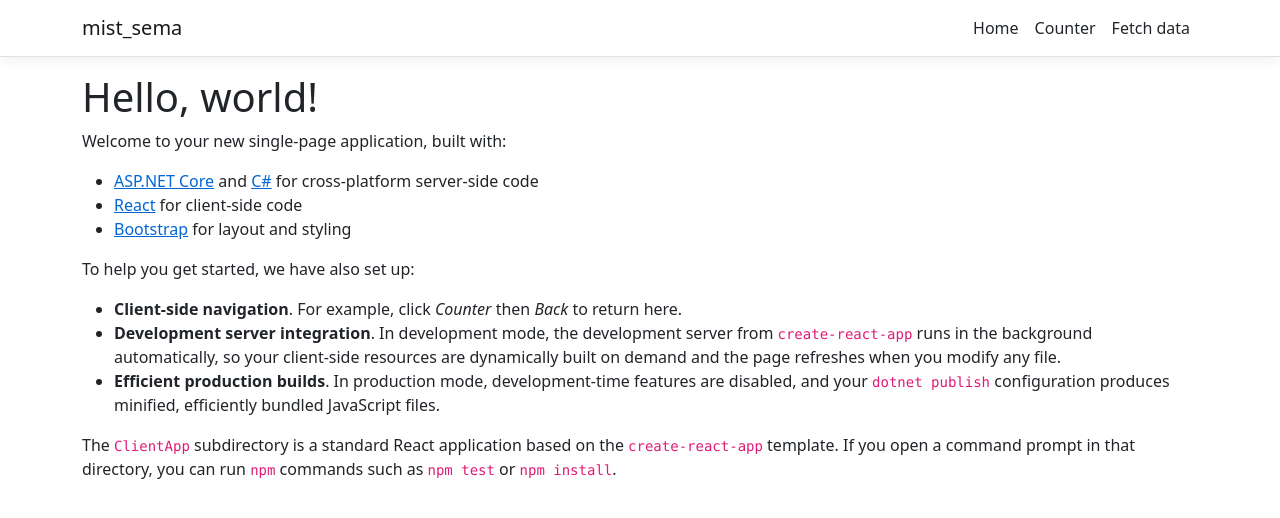
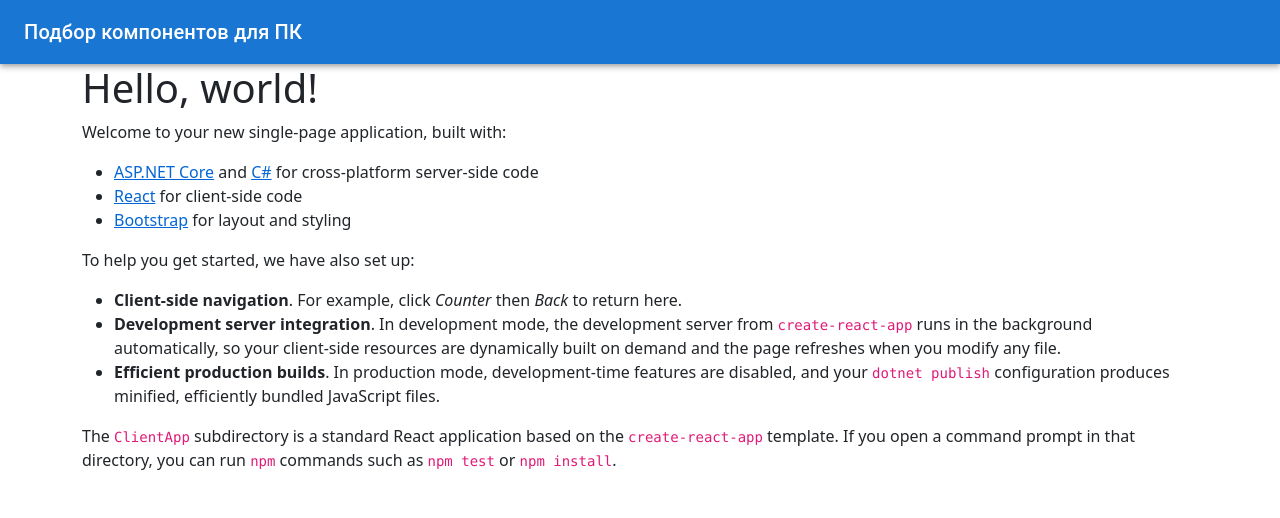
Before and after one commit to a-bezruchenko/mist_sema, a React (Create React App) app in the folder mist_sema/ClientApp/: page / in a window 1280 px wide. Shown: the top 518 px of the page. Built offline with nearby package versions, Linux system fonts and the light colour scheme.

Commit message:
Изменил toolbar на material ui

```diff
--- a/mist_sema/ClientApp/src/components/NavMenu.js
+++ b/mist_sema/ClientApp/src/components/NavMenu.js
@@ -1,7 +1,6 @@
 import React, { Component } from 'react';
-import { Collapse, Container, Navbar, NavbarBrand, NavbarToggler, NavItem, NavLink } from 'reactstrap';
-import { Link } from 'react-router-dom';
 import './NavMenu.css';
+import {AppBar, Toolbar, Typography} from "@mui/material";
 
 export class NavMenu extends Component {
   static displayName = NavMenu.name;
@@ -24,25 +23,13 @@
   render () {
     return (
       <header>
-        <Navbar className="navbar-expand-sm navbar-toggleable-sm ng-white border-bottom box-shadow mb-3" light>
-          <Container>
-            <NavbarBrand tag={Link} to="/">mist_sema</NavbarBrand>
-            <NavbarToggler onClick={this.toggleNavbar} className="mr-2" />
-            <Collapse className="d-sm-inline-flex flex-sm-row-reverse" isOpen={!this.state.collapsed} navbar>
-              <ul className="navbar-nav flex-grow">
-                <NavItem>
-                  <NavLink tag={Link} className="text-dark" to="/">Home</NavLink>
-                </NavItem>
-                <NavItem>
-                  <NavLink tag={Link} className="text-dark" to="/counter">Counter</NavLink>
-                </NavItem>
-                <NavItem>
-                  <NavLink tag={Link} className="text-dark" to="/fetch-data">Fetch data</NavLink>
-                </NavItem>
-              </ul>
-            </Collapse>
-          </Container>
-        </Navbar>
+        <AppBar position="static">
+          <Toolbar>
+            <Typography variant="h6" component="div" sx={{ flexGrow: 1 }}>
+              Подбор компонентов для ПК
+            </Typography>
+          </Toolbar>
+        </AppBar>
       </header>
     );
   }
```
Also changed, not shown: mist_sema/ClientApp/package.json (+5 -2 lines), 1 other file (tests, documents, lock files or other folders).
